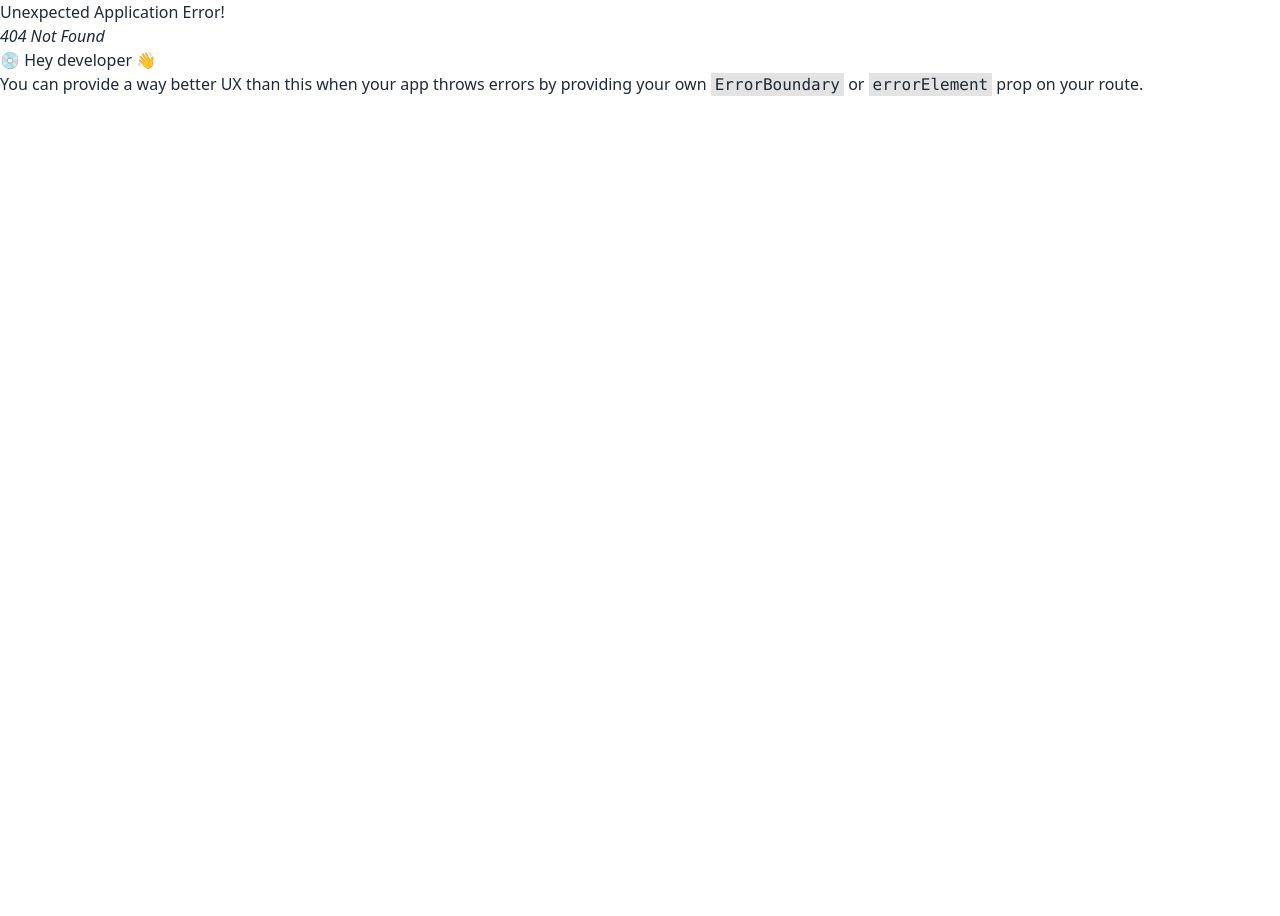
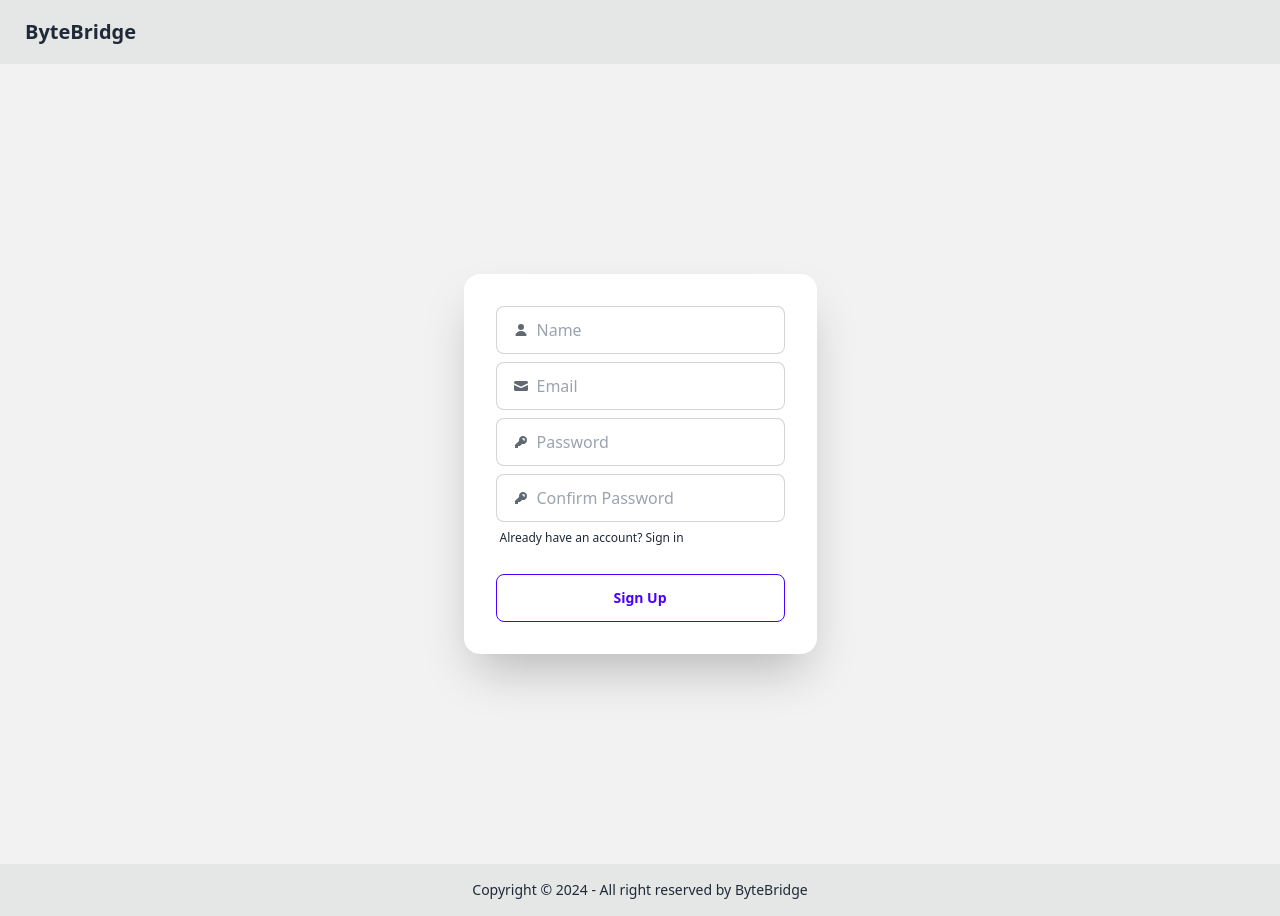
Before and after one commit to techwithdani/Auth, a React (Vite) app in the folder client/: page /signup in a window 1280 px wide. Before the commit this address had no page. Before the commit the page ends 800 px from the top, so only its background shows below. Built offline with nearby package versions, Linux system fonts and the light colour scheme.

Commit message:
Create signup page + Add signup page to routes

```diff
--- a/client/src/main.jsx
+++ b/client/src/main.jsx
@@ -9,11 +9,13 @@
   RouterProvider,
 } from "react-router-dom";
 import LandingPage from "./pages/LandingPage.jsx";
+import SignUpPage from "./pages/SignUpPage.jsx";
 
 const router = createBrowserRouter(
   createRoutesFromElements(
     <Route path="/" element={<App />}>
       <Route index={true} path="/" element={<LandingPage />} />
+      <Route path="/signup" element={<SignUpPage />} />
     </Route>
   )
 );
--- /dev/null
+++ b/client/src/pages/SignUpPage.jsx
@@ -0,0 +1,14 @@
+import SignUp from "../components/SignUp";
+import MainLayout from "../layouts/MainLayout";
+
+const SignUpPage = () => {
+  return (
+    <>
+      <MainLayout>
+        <SignUp />
+      </MainLayout>
+    </>
+  );
+};
+
+export default SignUpPage;
```
